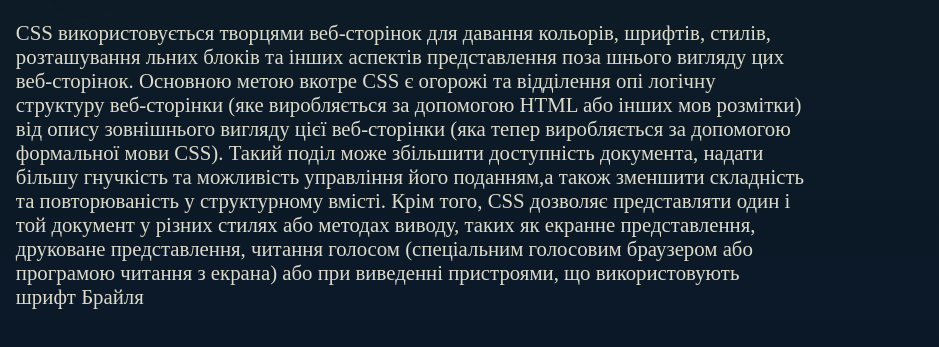
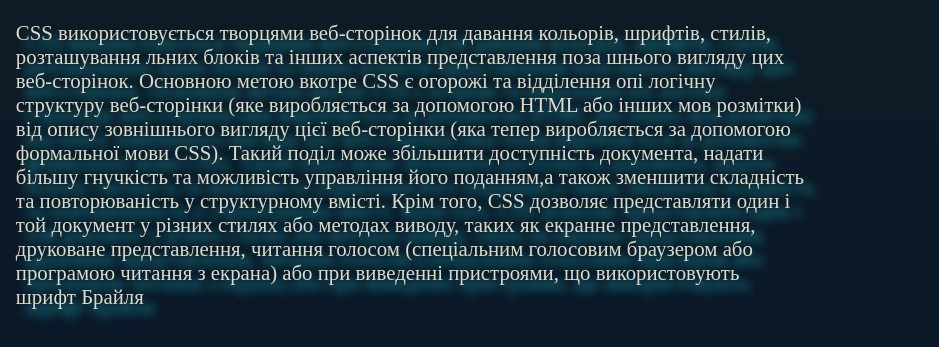
Before and after one commit to DETROMIN27/World_Wide_Web, a plain HTML site: page css.html in a window 1280 px wide. In both pictures the pointer is over the element 751 px from the left and 252 px from the top of the page. Shown: the part 87-434 px from the top of the page, 341-1280 px from the left. Drawn offline with Linux system fonts and the light colour scheme.

Commit message:
Update figma.css

```diff
--- a/figma.css
+++ b/figma.css
@@ -147,3 +147,7 @@ iframe{
     width:20%;
     height: 20%;
 }
+
+.adres:hover{
+    text-shadow: 10px 10px 10px #1B9AAA;
+}
```
